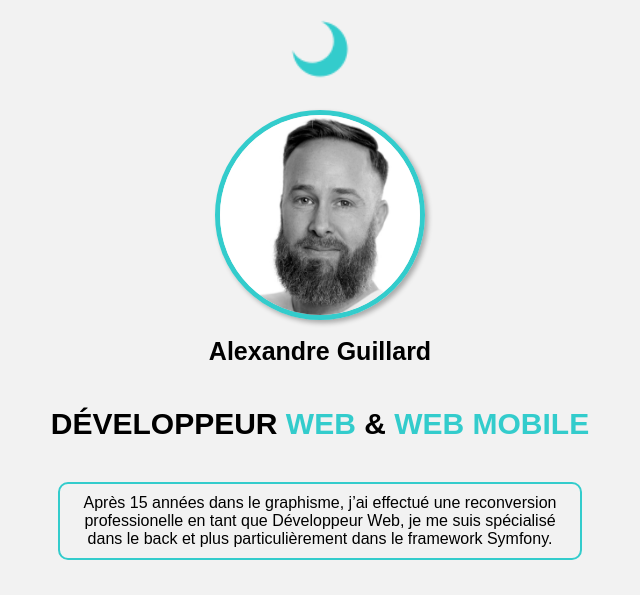
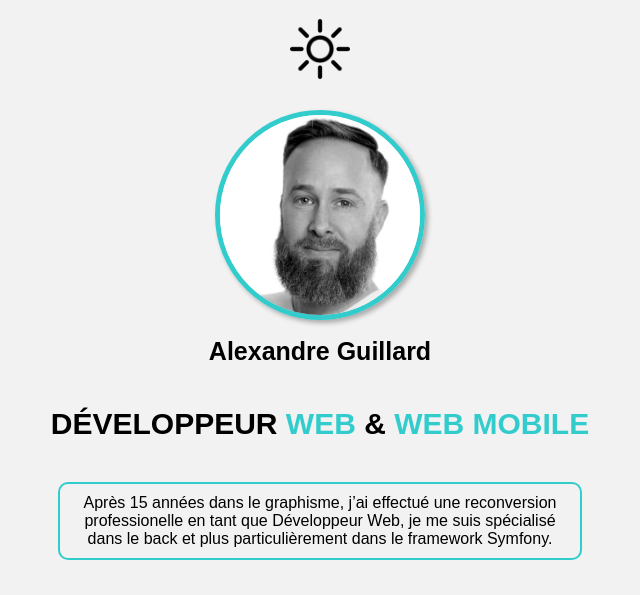
Before and after one commit to alexandreiob/portfolio, a Symfony app: template templates/home/index.html.twig in a window 1280 px wide. Shown: the top 595 px of the page, without its empty margins (320-960 px from the left). Run offline with Twig, Linux system fonts and the light colour scheme; the template is opened without the code that fills it, so the values that code supplies are empty; some libraries are stand-ins or nearby versions.

Commit message:
commit amelioration CSS darkmode

```diff
--- a/public/css/styles.css
+++ b/public/css/styles.css
@@ -1,5 +1,3 @@
-/* public/css/styles.css */
-
 body, html {
     height: 100%;
     margin: 0;
@@ -27,15 +25,11 @@
     .centered-section h2 {
         color: #ffffff;
     }
-
-
-
-
     .circle-title {
-        background-color: rgb(218, 16, 16);
+        background-color: #ffffff;
     }
     .circle:hover .circle-title {
-        background-color: #575858; /* Couleur de fond grise au survol */
+        background-color: rgb(51, 204, 204);
     }
     .fondpage {
         background-color: #000000;
@@ -46,7 +40,10 @@
     .boutonhome {
         filter: invert(100%);
     }
+
 }
+
+
 
 .centered-section {
     text-align: center; /* Centre le texte horizontalement */
--- a/public/js/script.js
+++ b/public/js/script.js
@@ -77,6 +77,6 @@
 // Applique la taille de 90px aux icônes
 const iconElements = document.querySelectorAll('#dark-icon img, #light-icon img');
 iconElements.forEach(function (icon) {
-    icon.style.width = '90px';
-    icon.style.height = '90px';
+    icon.style.width = '60px';
+    icon.style.height = '60px';
 });
--- a/src/Controller/CentresdinteretsController.php
+++ b/src/Controller/CentresdinteretsController.php
@@ -16,13 +16,12 @@
         // Récupère la valeur actuelle du mode sombre depuis la session
     $isDarkMode = $request->getSession()->get('isDarkMode', false);
 
-    // Récupère le chemin de la route toggleDarkMode
-    $toggleDarkModeRoute = $this->generateUrl('toggle_dark_mode');
+   // Récupère la valeur actuelle du mode sombre depuis la session
+   $isDarkMode = $request->getSession()->get('isDarkMode', false);
 
         return $this->render('centresdinterets/index.html.twig', [
             'controller_name' => 'CentresdinteretsController',
             'isDarkMode' => $isDarkMode,
-        'toggleDarkModeRoute' => $toggleDarkModeRoute,
     ]);
 }
 
--- a/src/Controller/HomeController.php
+++ b/src/Controller/HomeController.php
@@ -18,7 +18,7 @@
         $isDarkMode = $request->getSession()->get('isDarkMode', false);
 
         // Débogage : Affiche la valeur de $isDarkMode dans la console
-        dump($isDarkMode);
+        //dump($isDarkMode);
 
         return $this->render('home/index.html.twig', [
             'controller_name' => 'HomeController',
--- a/templates/centresdinterets/index.html.twig
+++ b/templates/centresdinterets/index.html.twig
@@ -5,8 +5,8 @@
 {% block body %}
 <div id="toggle-dark-mode-container">
             <button id="toggle-dark-mode">
-                <span id="light-icon"><img src="images/soleil.png" alt="Soleil" title="Activer le mode clair"></span>
-                <span id="dark-icon"><img src="images/lune.png" alt="Lune" title="Activer le mode sombre"></span>
+                <span id="light-icon"><img src="images/jour.png" alt="Soleil" title="Activer le mode clair"></span>
+                <span id="dark-icon"><img src="images/nuit.png" alt="Lune" title="Activer le mode sombre"></span>
             </button>
         </div>
 
--- a/templates/competence/index.html.twig
+++ b/templates/competence/index.html.twig
@@ -5,8 +5,8 @@
 {% block body %}
 <div id="toggle-dark-mode-container">
             <button id="toggle-dark-mode">
-                <span id="light-icon"><img src="images/soleil.png" alt="Soleil" title="Activer le mode clair"></span>
-                <span id="dark-icon"><img src="images/lune.png" alt="Lune" title="Activer le mode sombre"></span>
+                <span id="light-icon"><img src="images/jour.png" alt="Soleil" title="Activer le mode clair"></span>
+                <span id="dark-icon"><img src="images/nuit.png" alt="Lune" title="Activer le mode sombre"></span>
             </button>
         </div>
 
--- a/templates/experience/index.html.twig
+++ b/templates/experience/index.html.twig
@@ -10,8 +10,8 @@
 {% block body %}
 <div id="toggle-dark-mode-container">
             <button id="toggle-dark-mode">
-                <span id="light-icon"><img src="images/soleil.png" alt="Soleil" title="Activer le mode clair"></span>
-                <span id="dark-icon"><img src="images/lune.png" alt="Lune" title="Activer le mode sombre"></span>
+                <span id="light-icon"><img src="images/jour.png" alt="Soleil" title="Activer le mode clair"></span>
+                <span id="dark-icon"><img src="images/nuit.png" alt="Lune" title="Activer le mode sombre"></span>
             </button>
         </div>
 
--- a/templates/formation/index.html.twig
+++ b/templates/formation/index.html.twig
@@ -5,8 +5,8 @@
 {% block body %}
 <div id="toggle-dark-mode-container">
             <button id="toggle-dark-mode">
-                <span id="light-icon"><img src="images/soleil.png" alt="Soleil" title="Activer le mode clair"></span>
-                <span id="dark-icon"><img src="images/lune.png" alt="Lune" title="Activer le mode sombre"></span>
+                <span id="light-icon"><img src="images/jour.png" alt="Soleil" title="Activer le mode clair"></span>
+                <span id="dark-icon"><img src="images/nuit.png" alt="Lune" title="Activer le mode sombre"></span>
             </button>
         </div>
 
--- a/templates/home/index.html.twig
+++ b/templates/home/index.html.twig
@@ -8,8 +8,8 @@
 {% block body %}
         <div id="toggle-dark-mode-container">
             <button id="toggle-dark-mode">
-                <span id="light-icon"><img src="images/soleil.png" alt="Soleil" title="Activer le mode clair"></span>
-                <span id="dark-icon"><img src="images/lune.png" alt="Lune" title="Activer le mode sombre"></span>
+                <span id="light-icon"><img src="images/jour.png" alt="Soleil" title="Activer le mode clair"></span>
+                <span id="dark-icon"><img src="images/nuit.png" alt="Lune" title="Activer le mode sombre"></span>
             </button>
         </div>
 
@@ -30,7 +30,7 @@
     <div class="circle">
         <a href="{{ path('app_experience') }}">
             {% if isDarkMode %}
-                <img src="{{ asset('images/lettre-a.png') }}?mode=sombre" alt="Expérience sombre" class="circle-icon">
+                <img src="{{ asset('images/experience_sombre.gif') }}?mode=sombre" alt="Expérience sombre" class="circle-icon">
             {% else %}
                 <img src="{{ asset('images/experience_clair.gif') }}?mode=clair" alt="Expérience clair" class="circle-icon">
             {% endif %}
@@ -44,7 +44,7 @@
     <div class="circle">
         <a href="{{ path('app_competence') }}">
             {% if isDarkMode %}
-                <img src="{{ asset('images/lettre-a.png') }}?mode=sombre" alt="Compétences sombre" class="circle-icon">
+                <img src="{{ asset('images/competences_sombre.gif') }}?mode=sombre" alt="Compétences sombre" class="circle-icon">
             {% else %}
                 <img src="{{ asset('images/competences_clair.gif') }}?mode=clair" alt="Compétences clair" class="circle-icon">
             {% endif %}
@@ -58,7 +58,7 @@
     <div class="circle">
         <a href="{{ path('app_formation') }}">
             {% if isDarkMode %}
-                <img src="{{ asset('images/lettre-a.png') }}?mode=sombre" alt="Formation sombre" class="circle-icon">
+                <img src="{{ asset('images/formation_sombre.gif') }}?mode=sombre" alt="Formation sombre" class="circle-icon">
             {% else %}
                 <img src="{{ asset('images/formation_clair.gif') }}?mode=clair" alt="Formation clair" class="circle-icon">
             {% endif %}
@@ -72,7 +72,7 @@
     <div class="circle">
         <a href="{{ path('app_centresdinterets') }}">
             {% if isDarkMode %}
-                <img src="{{ asset('images/lettre-a.png') }}?mode=sombre" alt="Centres d'intérêts sombre" class="circle-icon">
+                <img src="{{ asset('images/centresdinterets_sombre.gif') }}?mode=sombre" alt="Centres d'intérêts sombre" class="circle-icon">
             {% else %}
                 <img src="{{ asset('images/centresdinterets_clair.gif') }}?mode=clair" alt="Centres d'intérêts clair" class="circle-icon">
             {% endif %}
```
Also changed, not shown: public/images/centresdinterets_sombre.gif (added), public/images/competences_sombre.gif (added), public/images/experience_sombre.gif (added), public/images/formation_sombre.gif (added), public/images/jour.png (added), public/images/lune.png (deleted), public/images/nuit.png (added), public/images/soleil.png (deleted), 2 other files.
